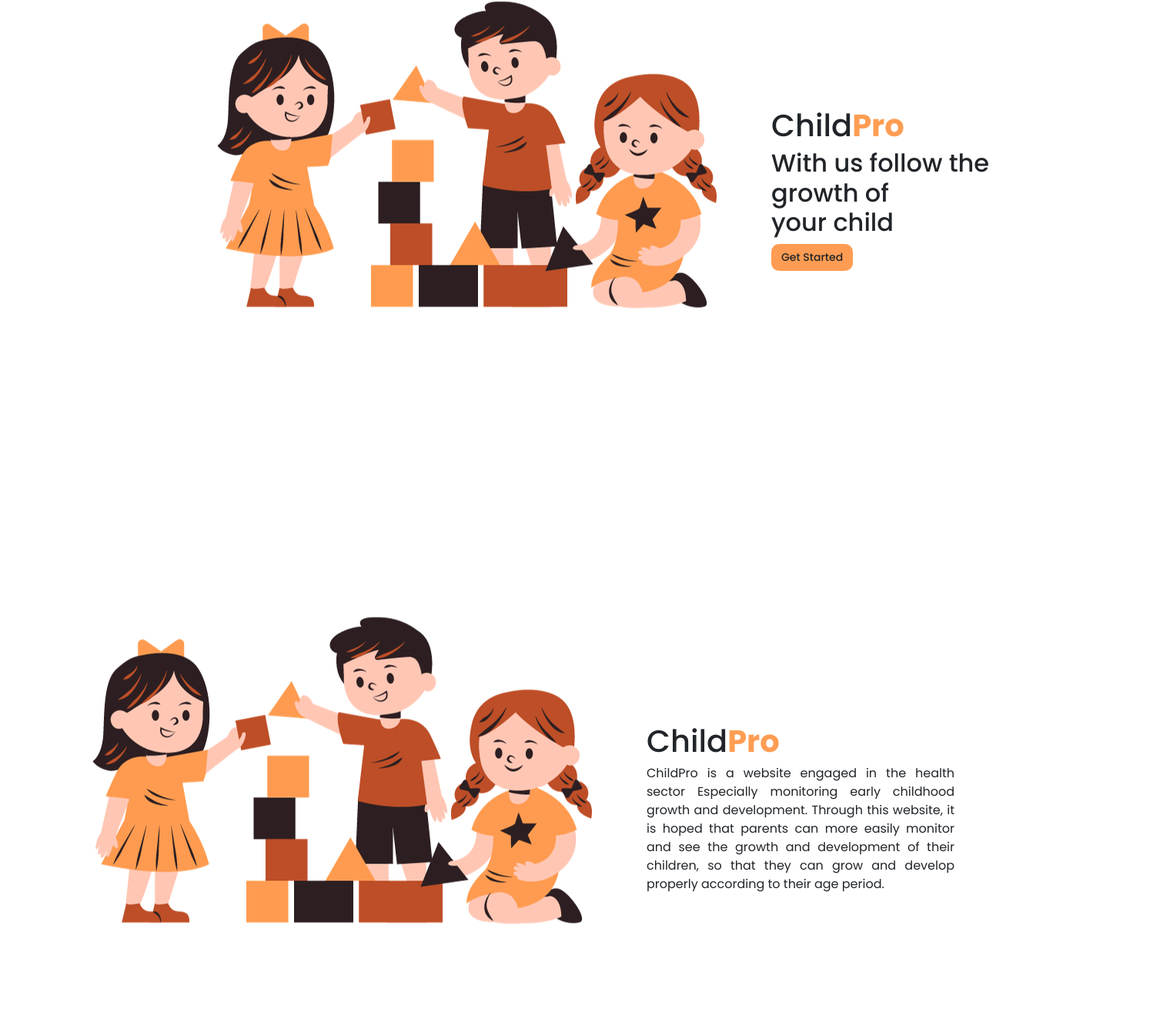
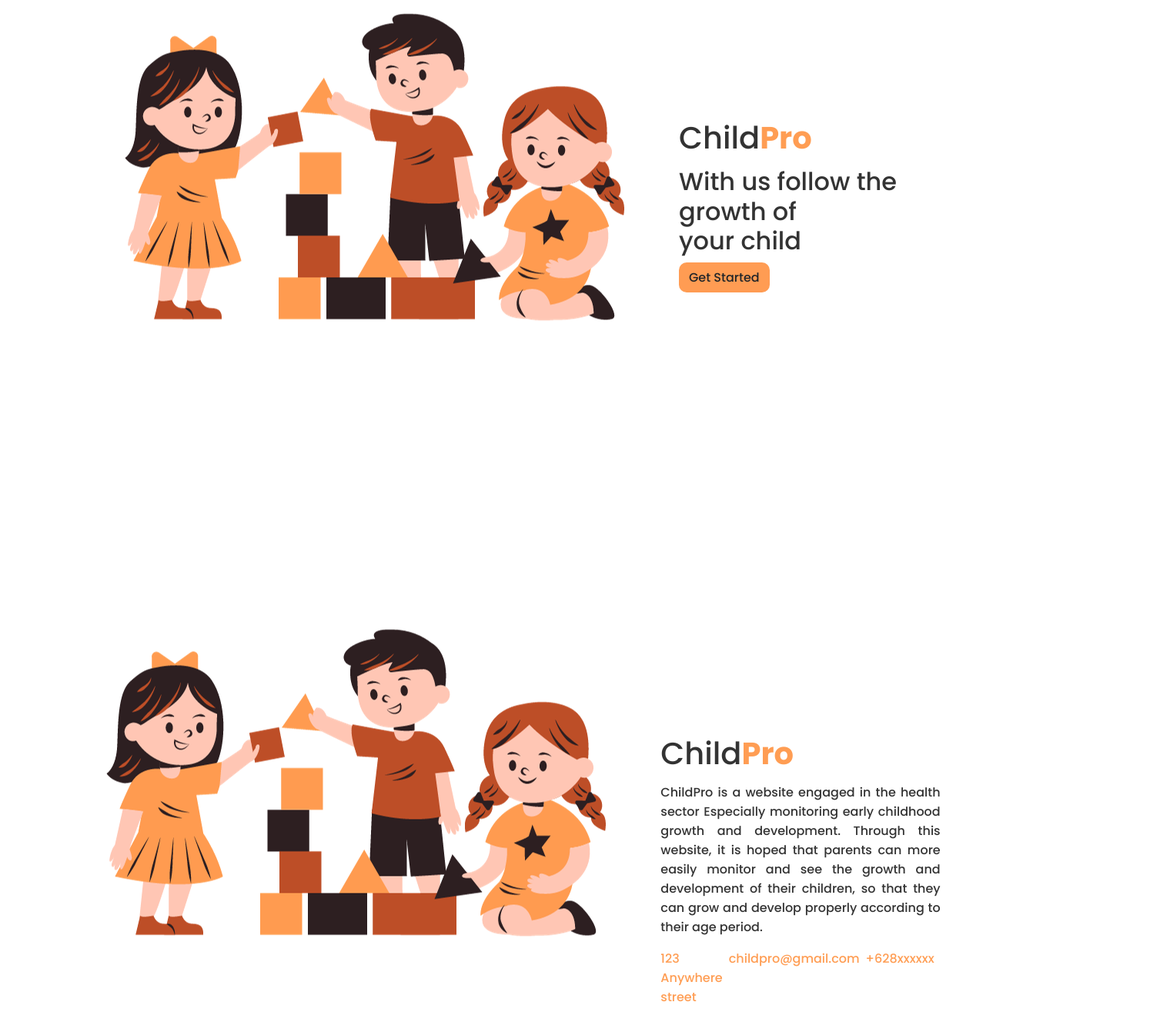
Before and after one commit to arifaditya30/FrontEnd-MacroProject-Arif, a website: page index.html in a window 1280 px wide. Shown: the part 272-1600 px from the top of the page at 77% size, 1520 px wide, since content can reach past the window. Drawn offline with nearby package versions, Linux system fonts and the light colour scheme.

Commit message:
Update Layouting

```diff
--- a/index.html
+++ b/index.html
@@ -3,7 +3,7 @@
   <head>
     <meta charset="utf-8" />
     <meta name="viewport" content="width=device-width, initial-scale=1" />
-    <title>Bootstrap demo</title>
+    <title>ChildPro</title>
     <link rel="stylesheet" href="node_modules/bootstrap/dist/css/bootstrap.css" />
     <link rel="stylesheet" href="style.css" />
     <link rel="preconnect" href="https://fonts.googleapis.com" />
@@ -13,7 +13,7 @@
   <body>
     <!-- Navbar -->
     <nav class="navbar navbar-expand-lg bg-body-tertiary">
-      <div class="container-fluid">
+      <div class="container-lg">
         <a class="navbar-brand" href="#">Child<span>Pro</span></a>
         <button class="navbar-toggler" type="button" data-bs-toggle="collapse" data-bs-target="#navbarNavAltMarkup" aria-controls="navbarNavAltMarkup" aria-expanded="false" aria-label="Toggle navigation">
           <span class="navbar-toggler-icon"></span>
@@ -21,21 +21,20 @@
         <div class="collapse navbar-collapse" id="navbarNavAltMarkup">
           <div class="navbar-nav">
             <a class="nav-link" href="#">Home</a>
-            <a class="nav-link" href="#about">About</a>
+            <a class="nav-link" href="#">About</a>
             <a class="nav-link" href="#">Doctor</a>
-            <a class="nav-link" href="#">Help</a>
+            <a class="nav-link" href="#">Article</a>
           </div>
         </div>
-        <button type="button" class="btn">Sign Up</button>
+        <a type="button" class="btn" href="SignUp.html">Sign Up</a>
       </div>
     </nav>
     <!-- Navbar -->
-
-    <!-- Hero Section -->
+    <!-- HeroSection -->
     <div class="herosection">
-      <div class="container">
+      <div class="container-lg">
         <div class="image"><img src="Assets/4887688_52068 1.png" alt="gambar" /></div>
-        <div class="Head">
+        <div class="content">
           <h1>Child<span2>Pro</span2></h1>
           <h2>
             With us follow the growth of <br />
@@ -45,24 +44,34 @@
         </div>
       </div>
     </div>
-    <!-- Hero Section -->
+    <!-- HeroSection -->
 
-    <!-- About -->
+    <!-- HeroSection -->
     <section id="about">
-      <div class="container">
-        <div class="about">
+      <div class="about">
+        <div class="container-lg">
           <div class="image"><img src="Assets/4887688_52068 1.png" alt="gambar" /></div>
-          <div class="Head">
+          <div class="content">
             <h1>Child<span2>Pro</span2></h1>
             <p>
               ChildPro is a website engaged in the health sector Especially monitoring early childhood growth and development. Through this website, it is hoped that parents can more easily monitor and see the growth and development of
               their children, so that they can grow and develop properly according to their age period.
             </p>
+            <div class="info">
+              <div class="item">
+                <p>123 Anywhere street</p>
+              </div>
+              <div class="item">
+                <p>childpro@gmail.com</p>
+              </div>
+              <div class="item">
+                <p>+628xxxxxx</p>
+              </div>
+            </div>
           </div>
         </div>
       </div>
     </section>
-
-    <!-- About -->
+    <!-- HeroSection -->
   </body>
 </html>
--- a/style.css
+++ b/style.css
@@ -1,12 +1,11 @@
-* {
+body {
   font-family: Poppins;
 }
+
 .navbar {
-  display: flex;
-  padding: 0px 15px;
-  justify-content: space-between;
-  align-items: center;
+  padding: 8px 0px;
 }
+
 .navbar-brand {
   color: rgba(47, 47, 47, 0.98);
   font-family: Poppins;
@@ -25,6 +24,46 @@ span {
   line-height: normal;
 }
 
+.navbar-nav {
+  font-size: 18px;
+  font-style: normal;
+  font-weight: 500;
+  line-height: normal;
+}
+
+.nav-link {
+  margin: 0px 15px;
+}
+
+.btn {
+  border-radius: 10px;
+  background: rgba(255, 155, 80, 0.98);
+  font-size: 16px;
+  font-style: normal;
+  font-weight: 500;
+  line-height: normal;
+}
+
+.btn:hover {
+  color: rgba(255, 255, 255, 0.98);
+  background: rgba(47, 47, 47, 0.98);
+}
+
+.container-lg {
+  display: flex;
+  justify-content: center;
+  align-items: baseline;
+}
+
+.content {
+  color: rgba(47, 47, 47, 0.98);
+  font-style: normal;
+  font-weight: 500;
+  line-height: normal;
+  justify-content: flex-start;
+  align-items: flex-start;
+}
+
 span2 {
   color: rgba(255, 155, 80, 0.98);
   font-family: Poppins;
@@ -33,69 +72,20 @@ span2 {
   line-height: normal;
 }
 
-.container {
+p {
+  width: fit-content;
+  text-align: justify;
+}
+
+.info {
+  display: flex;
+  justify-content: first baseline;
+  align-items: baseline;
+  color: rgba(255, 155, 80, 0.98);
+}
+
+.item {
   display: flex;
   align-items: baseline;
+  margin-right: 8px;
 }
-
-.navbar-nav {
-  font-family: Poppins;
-  font-size: 18px;
-  font-style: normal;
-  font-weight: 500;
-  line-height: normal;
-}
-
-.btn {
-  justify-content: flex-end;
-  align-items: flex-end;
-  border-radius: 10px;
-  background: rgba(255, 155, 80, 0.98);
-  font-size: 14px;
-  font-style: normal;
-  font-weight: 500;
-  line-height: normal;
-}
-
-.btn:hover {
-  justify-content: flex-end;
-  align-items: flex-end;
-  border-radius: 10px;
-  color: rgba(255, 255, 255, 0.98);
-  background: rgba(47, 47, 47, 0.98);
-}
-
-.herosection {
-  display: flex;
-  justify-content: center;
-  align-items: center;
-  width: 95rem;
-}
-
-h1 {
-  margin-bottom: 0;
-}
-
-.head {
-  color: rgba(47, 47, 47, 0.98);
-  font-style: normal;
-  font-weight: 500;
-  line-height: normal;
-  justify-content: flex-start;
-  align-items: flex-start;
-}
-
-.about {
-  display: flex;
-  justify-content: center;
-  align-items: center;
-  margin: auto;
-  width: 95rem;
-}
-
-.about,
-p {
-  width: 400px;
-  align-items: baseline;
-  text-align: justify;
-}
```
Also changed, not shown: SignUp.html (added, +34 -0 lines).
